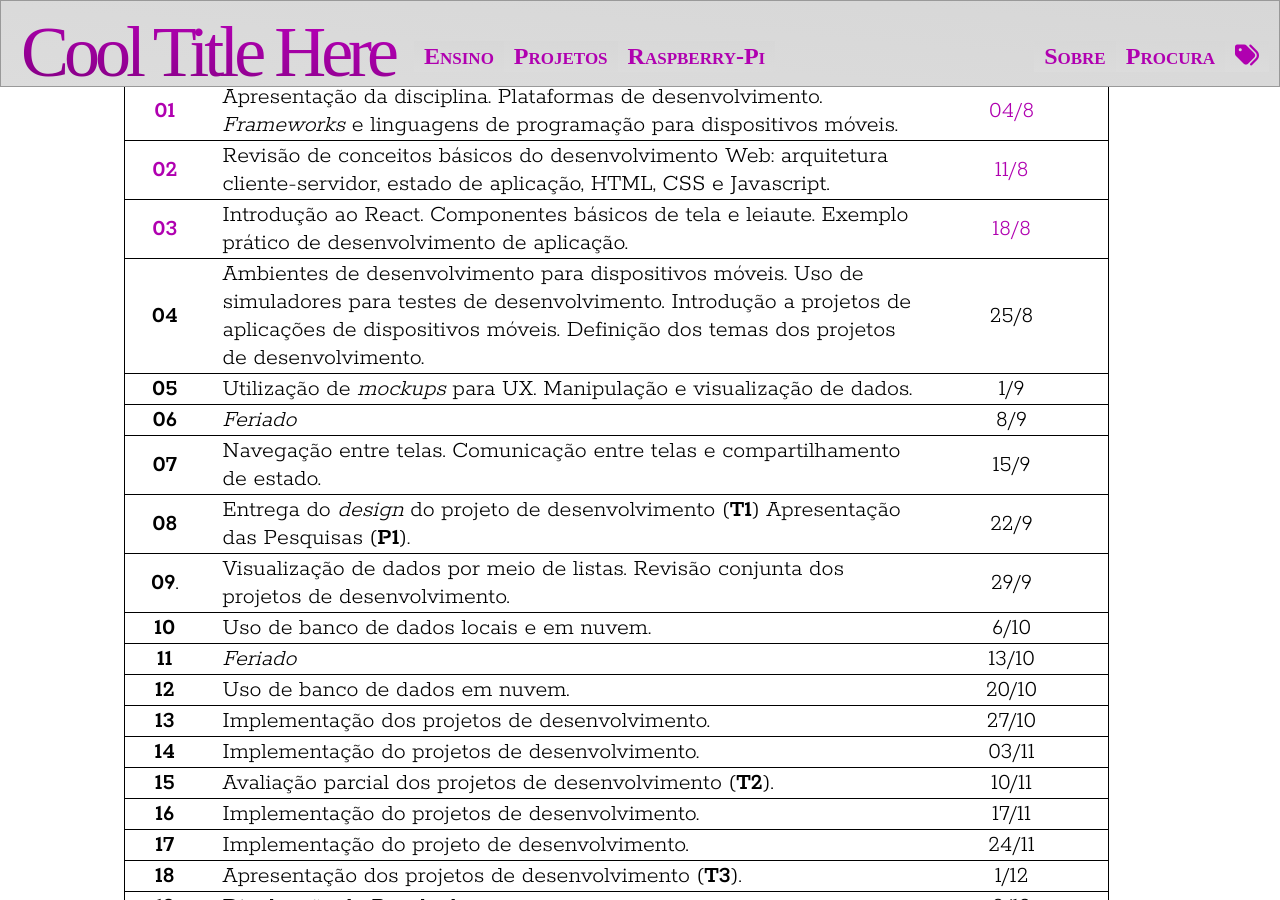
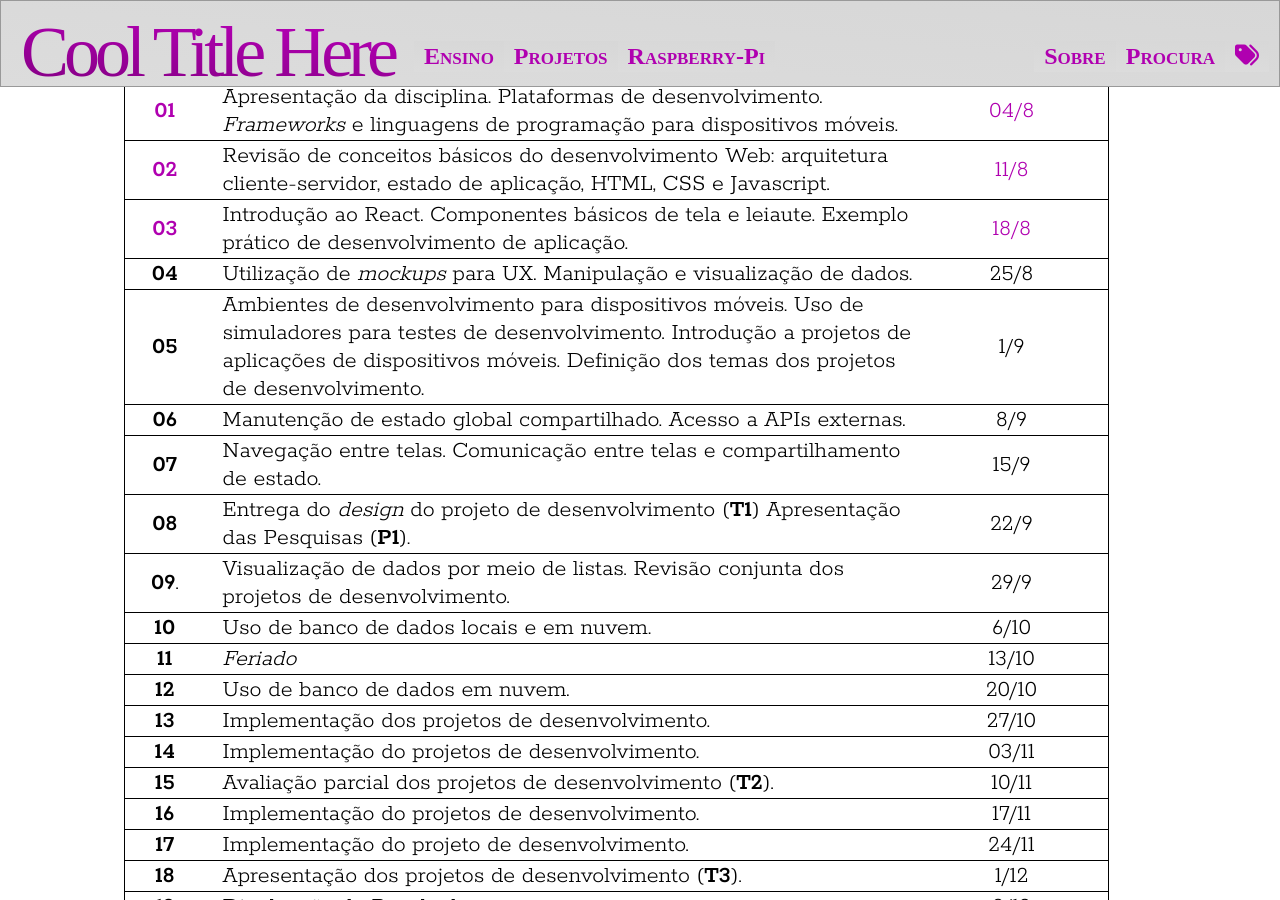
Before and after one commit to rafasgj/rafaeljeffman.com, a Jekyll site: the page built from teaching/lasalle/2023-02-mobile.md, in a window 1280 px wide and 900 px high, scrolled down 2012 px. Built offline with Jekyll 4.4.1, drawn with Linux system fonts in a browser that asks for light colours; some web fonts are replaced.

Commit message:
Update dates and lecture contents.

```diff
--- a/teaching/lasalle/2023-02-mobile.md
+++ b/teaching/lasalle/2023-02-mobile.md
@@ -69,9 +69,9 @@ Aulas expositivas, exemplos de desenvolvimento, e exercícios práticos.
 | [**01**](lectures/mobile/lecture-01) | Apresentação da disciplina. Plataformas de desenvolvimento. _Frameworks_ e linguagens de programação para dispositivos móveis. | [04/8](lectures/mobile/lecture-01) |
 | [**02**](lectures/mobile/lecture-02) | Revisão de conceitos básicos do desenvolvimento Web: arquitetura cliente-servidor, estado de aplicação, HTML, CSS e Javascript. | [11/8](lectures/mobile/lecture-02) |
 | [**03**](lectures/mobile/lecture-03) | Introdução ao React. Componentes básicos de tela e leiaute. Exemplo prático de desenvolvimento de aplicação. | [18/8](lectures/mobile/lecture-03) |
-| **04** | Ambientes de desenvolvimento para dispositivos móveis. Uso de simuladores para testes de desenvolvimento. Introdução a projetos de aplicações de dispositivos móveis. Definição dos temas dos projetos de desenvolvimento. | 25/8 |
-| **05** | Utilização de _mockups_ para UX. Manipulação e visualização de dados. | 1/9 |
-| **06** | _Feriado_ | 8/9 |
+| **04** | Utilização de _mockups_ para UX. Manipulação e visualização de dados. | 25/8 |
+| **05** | Ambientes de desenvolvimento para dispositivos móveis. Uso de simuladores para testes de desenvolvimento. Introdução a projetos de aplicações de dispositivos móveis. Definição dos temas dos projetos de desenvolvimento. | 1/9 |
+| **06** | Manutenção de estado global compartilhado. Acesso a APIs externas. | 8/9 |
 | **07** | Navegação entre telas. Comunicação entre telas e compartilhamento de estado. | 15/9 |
 | **08** | Entrega do _design_ do projeto de desenvolvimento (**T1**) Apresentação das Pesquisas (**P1**). | 22/9 |
 | **09**. | Visualização de dados por meio de listas. Revisão conjunta dos projetos de desenvolvimento. | 29/9 |
```
Also changed, not shown: other parts of teaching/lasalle/2023-02-mobile.md (+2 -1 lines).
